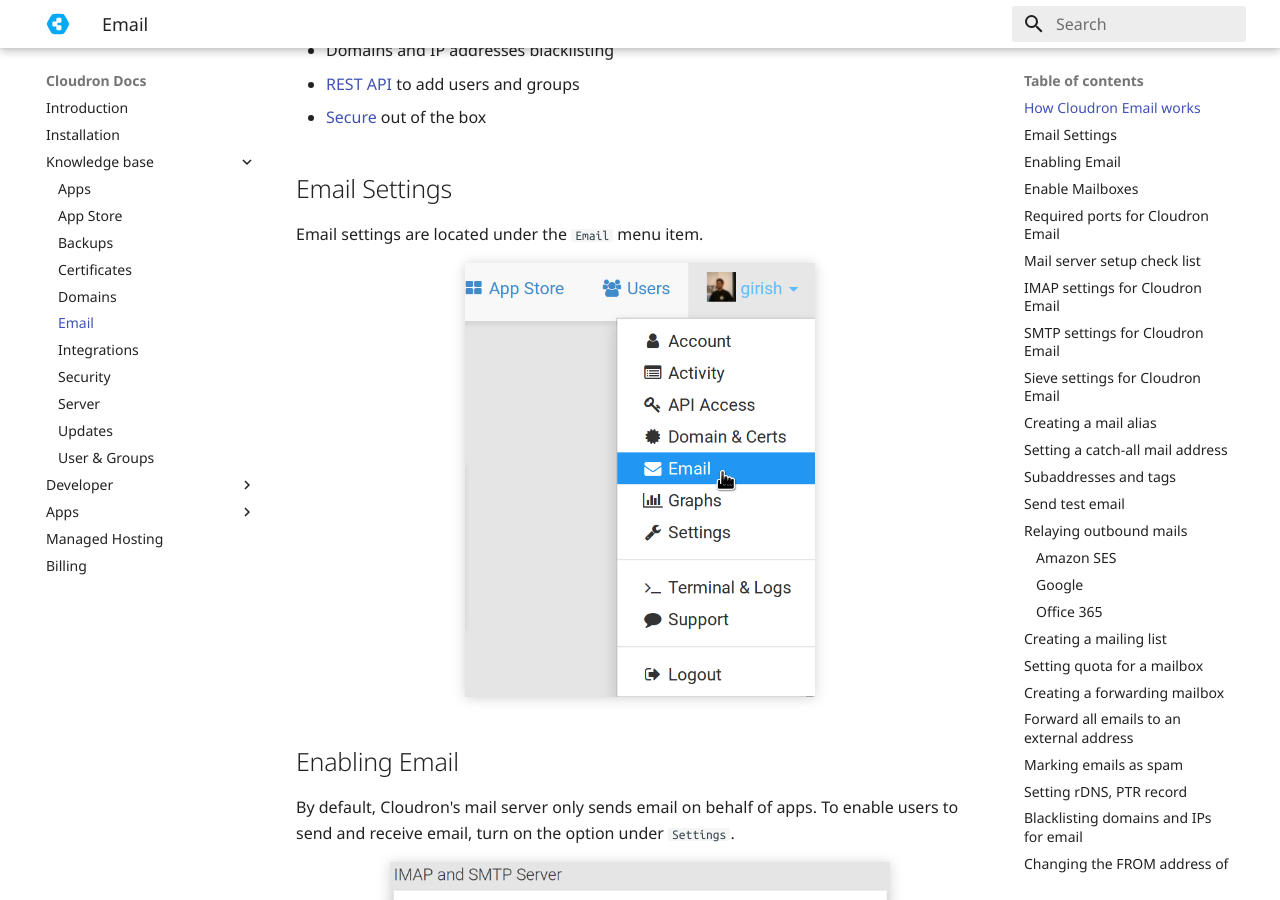
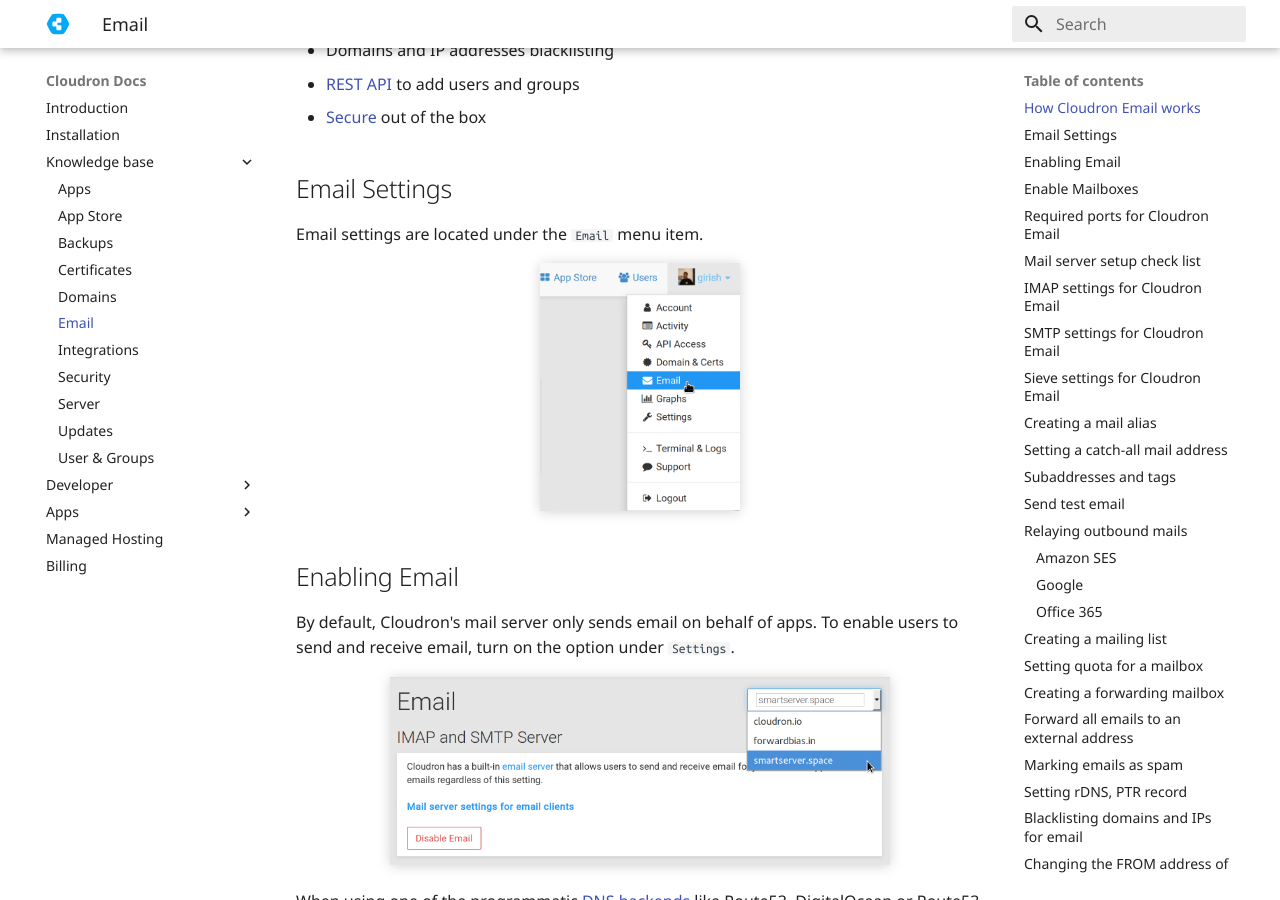
Before and after one commit to M-arcus/cloudron-docs, an MkDocs documentation site: the page built from docs/documentation/email.md, in a window 1280 px wide and 900 px high, scrolled down 874 px. Built offline with MkDocs 1.6.1 and Material for MkDocs 9.7.7, drawn with Linux system fonts in a browser that asks for light colours; old or Windows-style settings are respelled for this version of MkDocs.

Commit message:
update images

```diff
--- a/docs/documentation/email.md
+++ b/docs/documentation/email.md
@@ -36,7 +36,7 @@
 Email settings are located under the `Email` menu item.
 
 <center>
-<img src="/img/mail-settings.png" class="shadow" width="350px">
+<img src="/img/mail-settings.png" class="shadow" width="200px">
 </center>
 
 ## Enabling Email
```
Also changed, not shown: docs/img/mail-enable.png.
